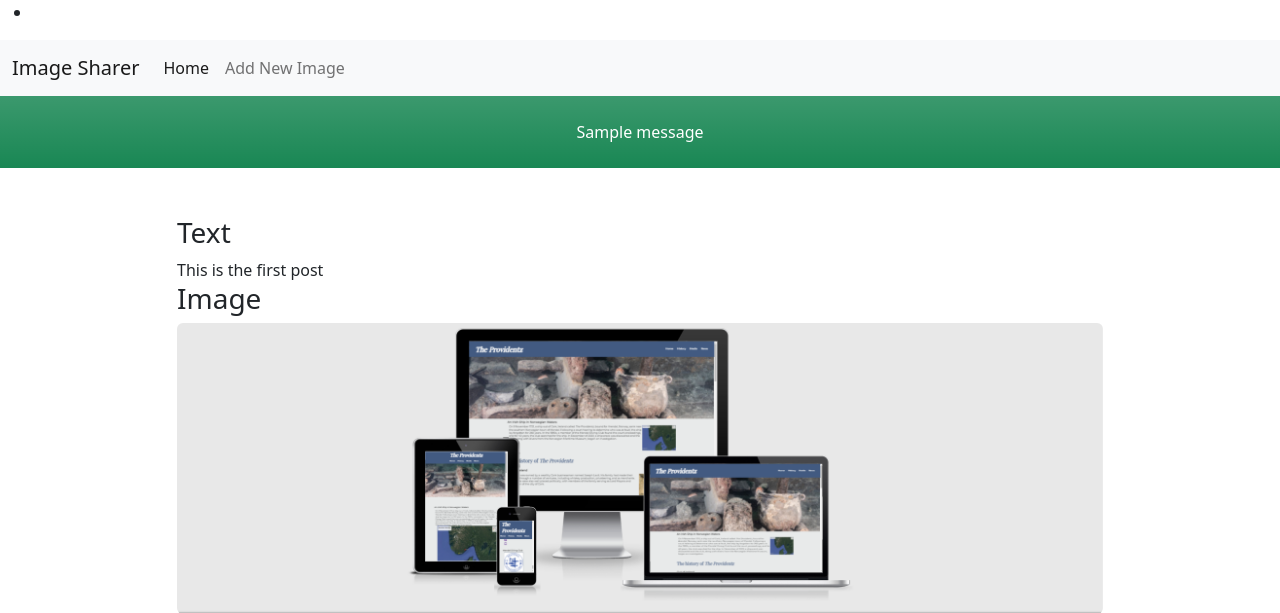
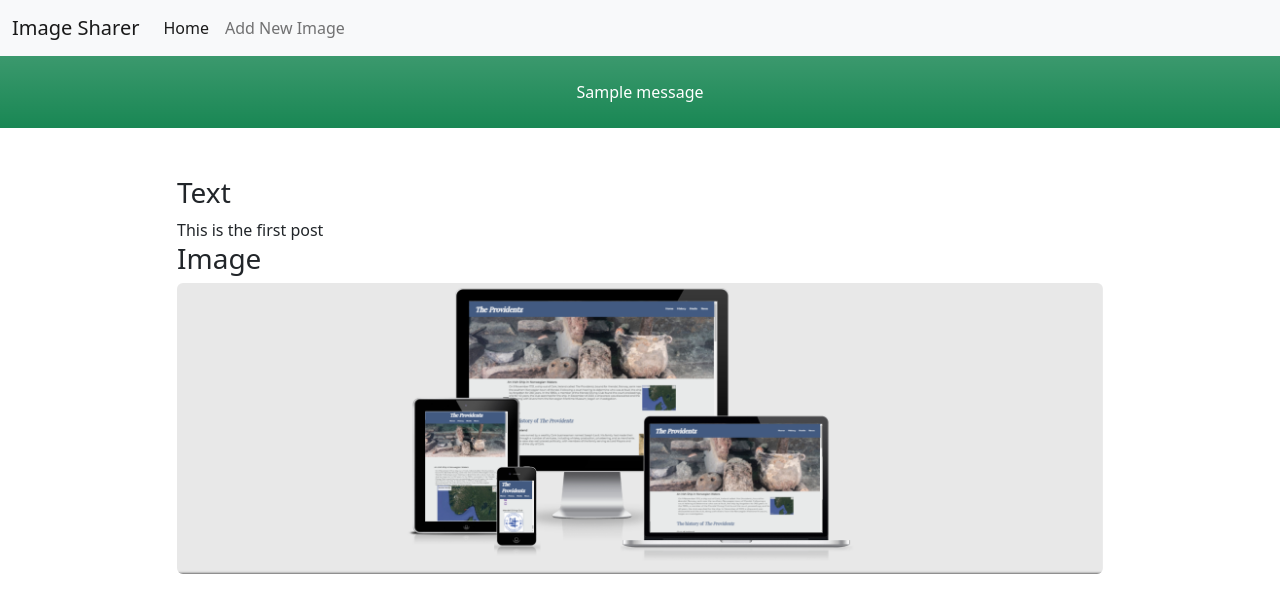
Before and after one commit to notandy82/udemy-django-1, a Django app: page /detail/7/ in a window 1280 px wide. Shown: the top 613 px of the page. Run offline with Django 3.2, Linux system fonts and the light colour scheme; data comes from the database, SQL or seed files in the repository; both versions use the stored data as it was after the commit; one stand-in notice (Sample message) is shown.

Commit message:
Final commit

```diff
--- a/feed/forms.py
+++ b/feed/forms.py
@@ -3,4 +3,4 @@ from django import forms
 class PostForm(forms.Form):
     """ notes explaining purpose of class """
     image = forms.FileField()
-    text = forms.CharField()
+    text = forms.CharField(label="Description")
--- a/templates/base.html
+++ b/templates/base.html
@@ -9,20 +9,16 @@
     <link href="https://cdn.jsdelivr.net/npm/bootstrap@5.2.0-beta1/dist/css/bootstrap.min.css" rel="stylesheet" integrity="sha384-0evHe/X+R7YkIZDRvuzKMRqM+OrBnVFBL6DOitfPri4tjfHxaWutUpFmBp4vmVor" crossorigin="anonymous">
 </head>
 <body>
-    {% if messages %}
-        <ul class="messages">
-
-            <li class="{{ message.tags }}"></li>
-
-        </ul>
-    {% endif %}
 
     {% include "includes/navbar.html" %}
-    {% for message in messages %}
-        <div class="bg-{% if message.tags %}{{ message.tags }}{% else %}success{% endif %} bg-gradient text-center text-white py-4">
-            {{ message }}
-        </div>
-    {% endfor %}
+
+    {% if messages %}
+        {% for message in messages %}
+            <div class="bg-{% if message.tags %}{{ message.tags }}{% else %}success{% endif %}  bg-gradient text-center text-white py-4">
+                {{ message }}
+            </div>
+        {% endfor %}
+    {% endif %}
 
     <div class="container">
         {% block body %}
```
Also changed, not shown: db.sqlite3, media/20180104_192927.jpg (added), 1 other file.
